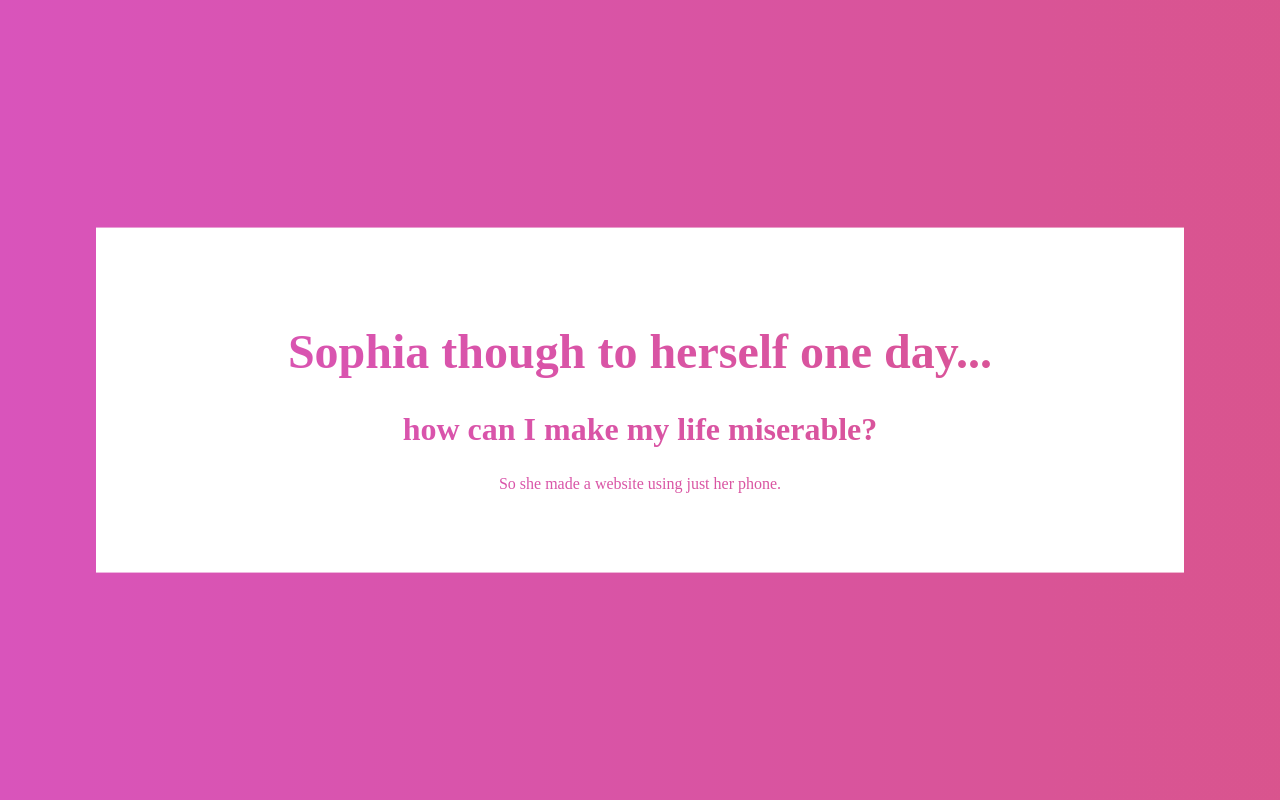
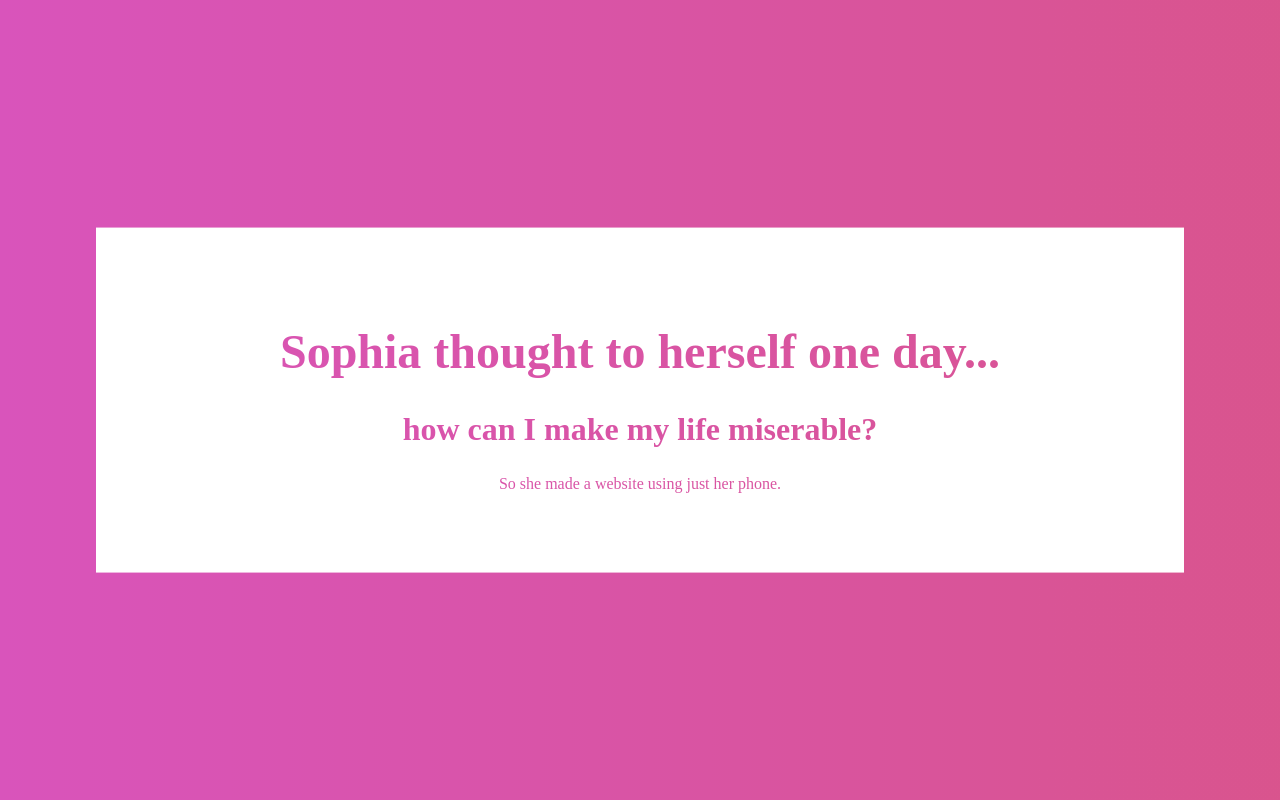
Before and after one commit to sopyb/doim.pt, a plain HTML site: page index.html in a window 1280 px wide. Drawn offline with Linux system fonts and the light colour scheme.

Commit message:
I can't spell

```diff
--- a/index.html
+++ b/index.html
@@ -10,7 +10,7 @@
 
 <body>
   <div class="center">
-    <h1>Sophia though to herself one day...</h1>
+    <h1>Sophia thought to herself one day...</h1>
     <h2>how can I make my life miserable?</h2>
     <p>So she made a website using just her phone.</p>
   </div>
```
